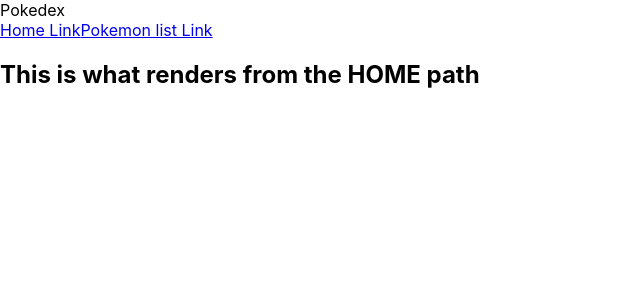
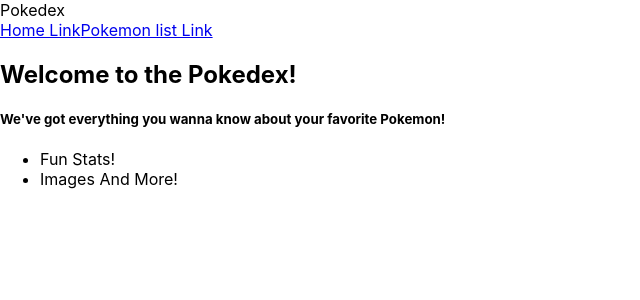
Before and after one commit to simonkaine/fetch-pokemon-react, a React (Create React App) app: page / in a window 1280 px wide. Shown: the top 300 px of the page, without its empty margins (0-640 px from the left). Built offline with nearby package versions, Linux system fonts and the light colour scheme.

Commit message:
Added Home Page Component.

```diff
--- a/src/App.js
+++ b/src/App.js
@@ -3,6 +3,7 @@
 import PokeContainer from './pokeContainer.js';
 import Header from './header.js';
 import PokeDetailsPage from './pokeDetail.js';
+import HomePage from './home.js';
 
 
 class App extends Component {
@@ -16,9 +17,7 @@
           <Switch>
             <Route path="/pokemon/:pokeId" component={PokeDetailsPage}></Route>
             <Route path="/pokemon" component={PokeContainer} />
-            <Route path="/" exact>
-                <h2>This is what renders from the HOME path</h2>
-            </Route>
+            <Route path="/" exact component={HomePage}></Route>
           </Switch>
         </BrowserRouter>
       </section>
--- /dev/null
+++ b/src/home.js
@@ -0,0 +1,21 @@
+import { Component } from 'react';
+
+class HomePage extends Component {
+
+    render() {
+        return (
+            <>
+            <div className="home-message">
+                <h2>Welcome to the Pokedex!</h2>
+                <h5>We've got everything you wanna know about your favorite Pokemon!</h5>
+                <ul className="home-list">
+                    <li>Fun Stats!</li>
+                    <li>Images And More!</li>
+                </ul>
+            </div>
+            </>
+         );
+    }
+}
+
+export default HomePage;
```
